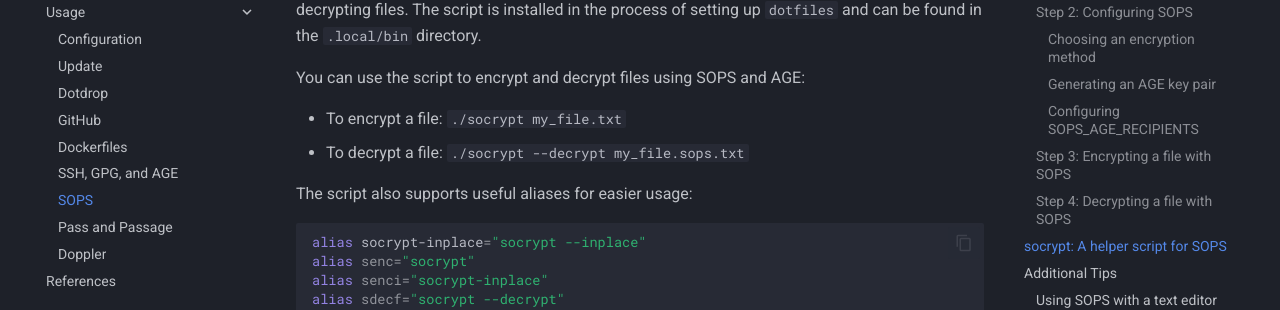
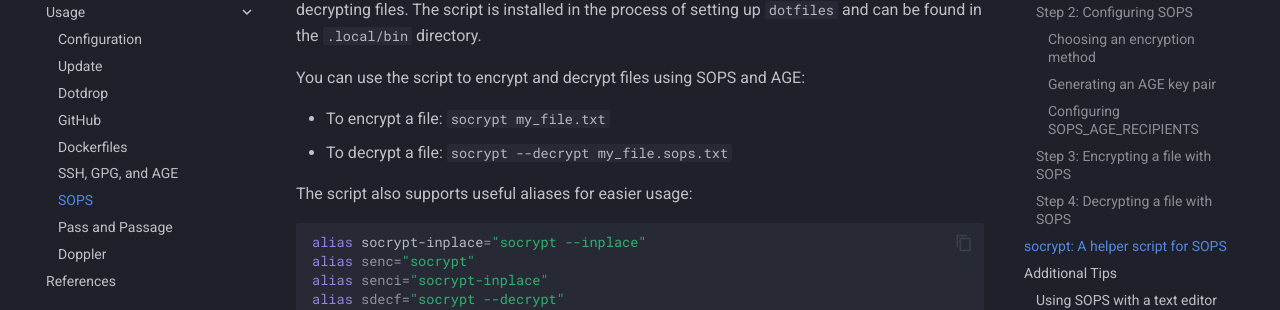
Before and after one commit to entelecheia/dotfiles, an MkDocs documentation site: the page built from docs/usage/sops.md, in a window 1280 px wide and 900 px high, scrolled down 2003 px. Shown: the part 150-460 px from the top of the window. Built offline with MkDocs 1.6.1 and Material for MkDocs 9.7.7, drawn with Linux system fonts in a browser that asks for light colours; comment, search, counter and statistics services are not loaded.

```diff
--- a/docs/usage/sops.md
+++ b/docs/usage/sops.md
@@ -78,8 +78,8 @@ The `socrypt` script is a helper script for SOPS that simplifies the process of
 
 You can use the script to encrypt and decrypt files using SOPS and AGE:
 
-- To encrypt a file: `./socrypt my_file.txt`
-- To decrypt a file: `./socrypt --decrypt my_file.sops.txt`
+- To encrypt a file: `socrypt my_file.txt`
+- To decrypt a file: `socrypt --decrypt my_file.sops.txt`
 
 The script also supports useful aliases for easier usage:
 
```
